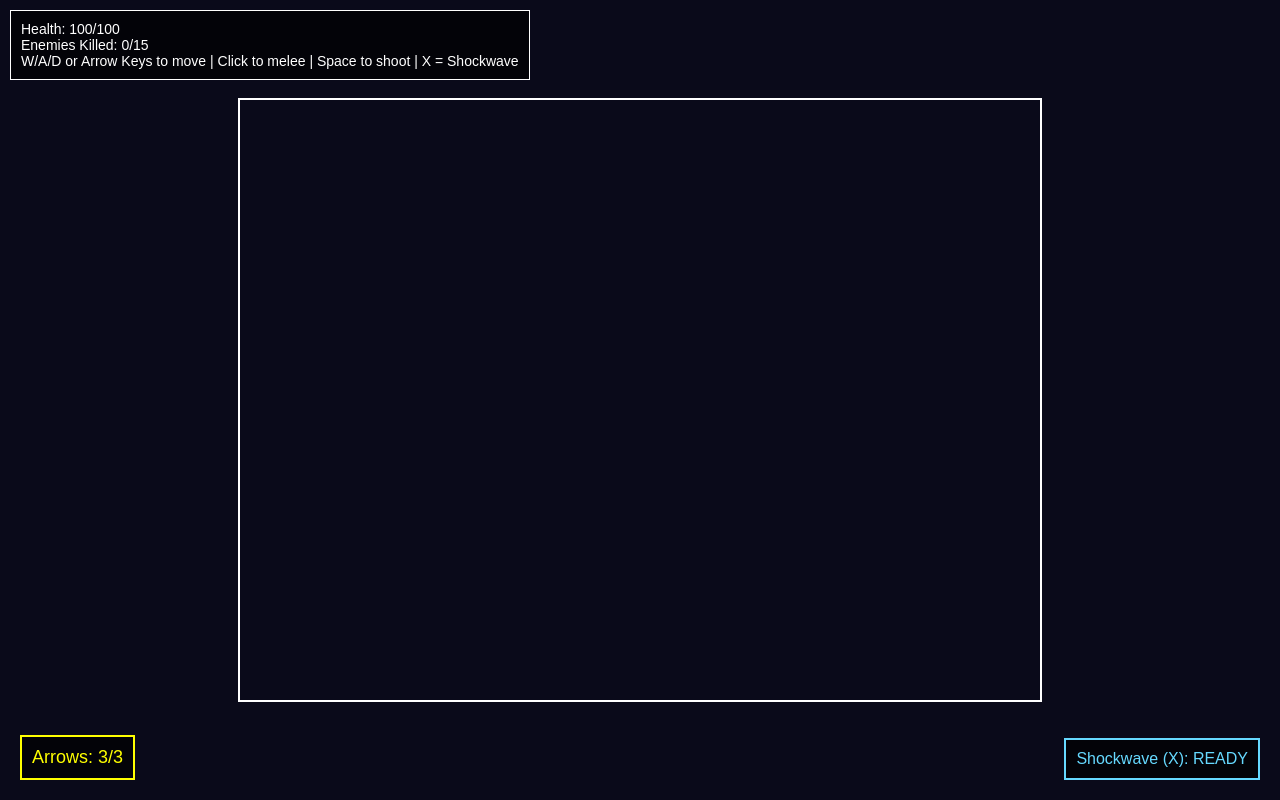
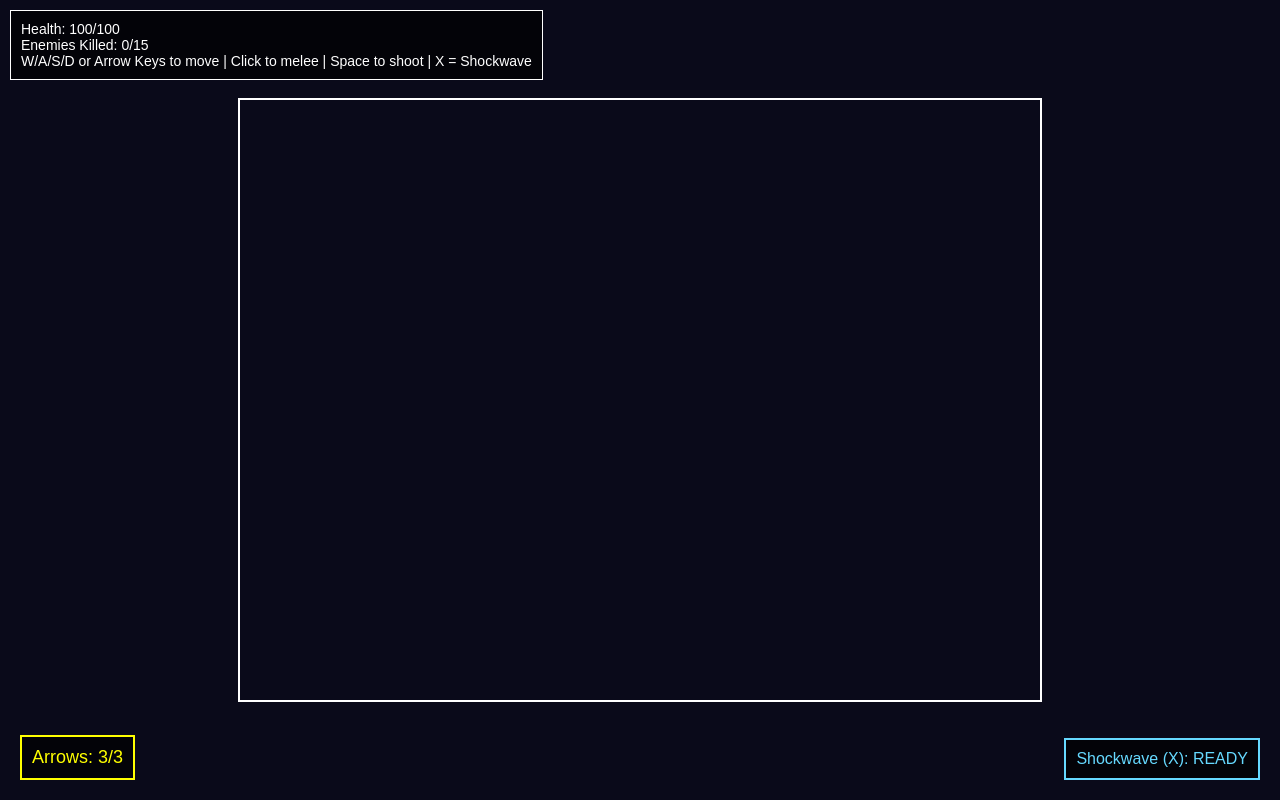
Before and after one commit to gubby-schaaf/exploration-game, a plain HTML site: page index.html in a window 1280 px wide. Drawn offline with Linux system fonts and the light colour scheme.

Commit message:
Correct movement keys from W/A/D to W/A/S/D

```diff
--- a/index.html
+++ b/index.html
@@ -69,7 +69,7 @@
   <div id="ui">
     <div>Health: <span id="health">100</span>/100</div>
     <div>Enemies Killed: <span id="enemiesKilled">0</span>/15</div>
-    <div>W/A/D or Arrow Keys to move | Click to melee | Space to shoot | X = Shockwave</div>
+    <div>W/A/S/D or Arrow Keys to move | Click to melee | Space to shoot | X = Shockwave</div>
   </div>
 
   <div id="ammo">
```
